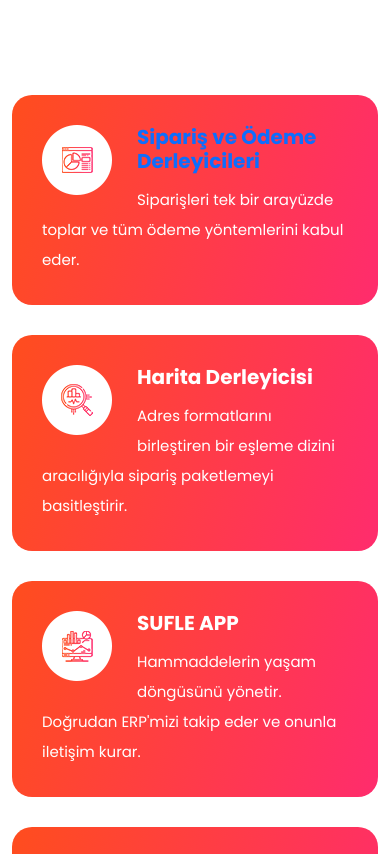
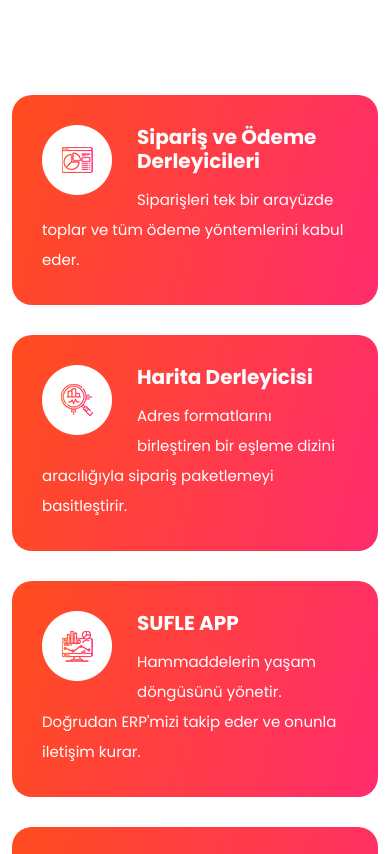
Before and after one commit to Ayca-Dem/PMTech.io, a plain HTML site: page index.html in a window 390 px wide. Shown: the part 1120-1974 px from the top of the page. Drawn offline with Linux system fonts and the light colour scheme.

Commit message:
Update templatemo-space-dynamic.css

```diff
--- a/assets/css/templatemo-space-dynamic.css
+++ b/assets/css/templatemo-space-dynamic.css
@@ -1498,6 +1498,9 @@ responsive
   .about-us .services .item .right-text {
     text-align: left;
   }
+  .right-text a{
+    color: #fff
+  }
   .our-services {
     margin-top: 200px;
   }
```
